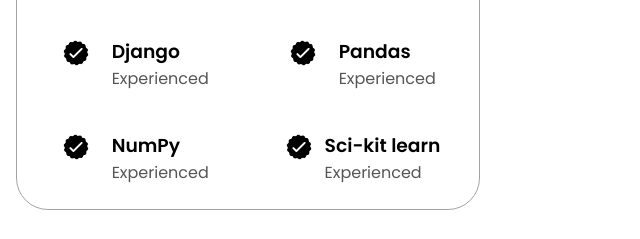
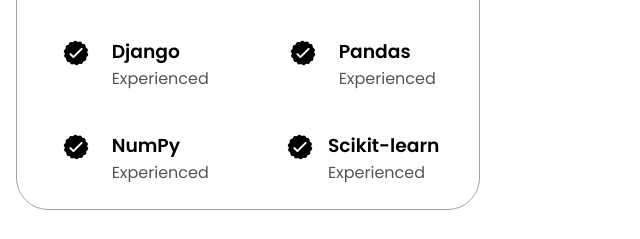
Before and after one commit to winnieduong/Uyen-Duong-Portfolio, a plain HTML site: page index.html in a window 1280 px wide. Shown: the part 1981-2220 px from the top of the page, 640-1280 px from the left. Drawn offline with Linux system fonts and the light colour scheme.

Commit message:
update library scikit (typo)

```diff
--- a/index.html
+++ b/index.html
@@ -260,7 +260,7 @@
                   class="icon"
                 />
                 <div>
-                  <h3>Sci-kit learn</h3>
+                  <h3>Scikit-learn</h3>
                   <p>Experienced</p>
                 </div>
               </article>
```
